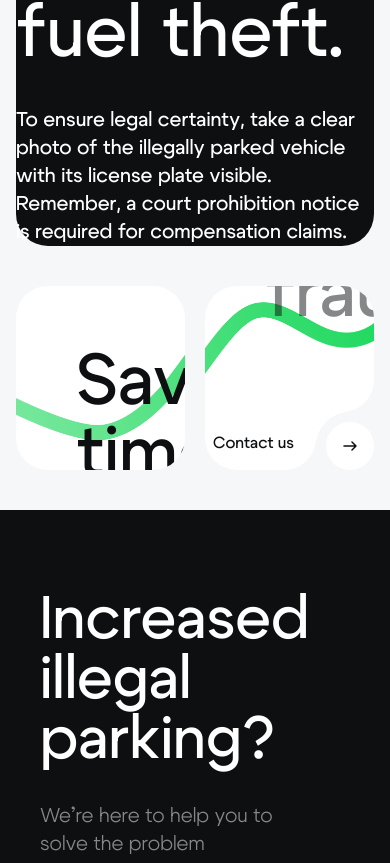
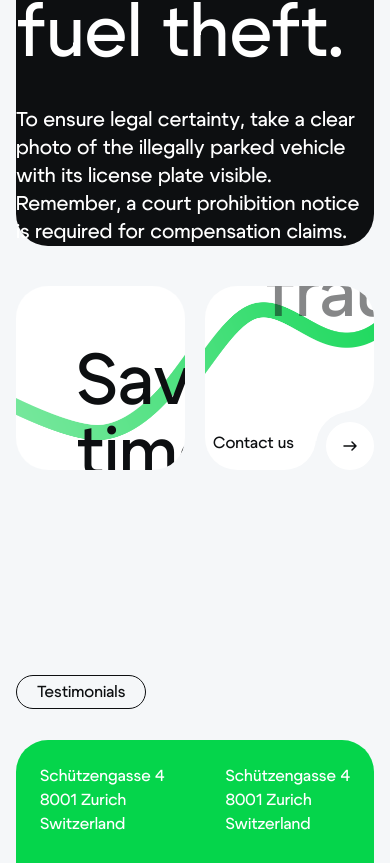
Before and after one commit to NazarSak/falsch-parker, a Next.js app: page /en/home in a window 390 px wide. Shown: the part 11137-12000 px from the top of the page. Built offline with nearby package versions, Linux system fonts and the light colour scheme; what i18next-resources-to-backend would draw is missing.

Commit message:
Finished section Join

```diff
--- /dev/null
+++ b/src/app/[lang]/home/components/sections/components/testimonialsSections/joinSection.jsx
@@ -0,0 +1,40 @@
+import React from 'react';
+import { PayFineButton } from '@/components/buttons/payFineButton';
+import { ContactUs } from '@/components/buttons/contactUs';
+
+export const JoinSection = () => {
+  return (
+    <div className='mb-20 flex h-[1100px] w-full flex-col items-center'>
+      <div className='max-md:-[580px] flex w-full flex-col justify-between rounded-card bg-green p-20 text-white max-sm:p-6 md:h-[760px]'>
+        <div className='flex w-full max-md:flex-col'>
+          <div className='flex justify-between max-md:w-full  md:w-1/2'>
+            <div className='flex flex-col '>
+              <span>Schützengasse 4</span>
+              <span>8001 Zurich</span>
+              <span>Switzerland</span>
+            </div>
+            <div className='flex flex-col'>
+              <span>Schützengasse 4</span>
+              <span>8001 Zurich</span>
+              <span>Switzerland</span>
+            </div>
+          </div>
+          <div className='w-1/2 max-md:w-full md:w-1/2 '>
+            <div className='max-md:pt-6 md:text-right'>+41 44 123 45 67</div>
+          </div>
+        </div>
+
+        <div className='flex items-center max-md:flex-col'>
+          <div className='text-[240px] max-md:text-[144px]'>Join</div>
+          <div className='flex h-full w-full items-end justify-end'>
+            <ContactUs />
+          </div>
+        </div>
+      </div>
+      <div className='mt-20 flex h-[250px] w-full max-w-[450px] flex-col content-between items-center justify-between rounded-card bg-white p-[60px]'>
+        <span className='text-3xl text-dark'>I got a parking fine</span>
+        <PayFineButton text='Pay fine' />
+      </div>
+    </div>
+  );
+};
--- /dev/null
+++ b/src/app/[lang]/home/components/sections/components/testimonialsSections/whatClientsSay.jsx
@@ -0,0 +1,5 @@
+import React from 'react';
+
+export const WhatClientsSay = () => {
+  return <div className='h-[1800px] w-full border border-green'></div>;
+};
--- /dev/null
+++ b/src/app/[lang]/home/components/sections/testimonialsSection.jsx
@@ -0,0 +1,17 @@
+import React from 'react';
+import { Container } from '@/components/container/container';
+import { SectionTitle } from '@/components/sectionTitle/sectionTitle';
+import { WhatClientsSay } from '@/app/[lang]/home/components/sections/components/testimonialsSections/whatClientsSay';
+import { JoinSection } from '@/app/[lang]/home/components/sections/components/testimonialsSections/joinSection';
+
+export const TestimonialsSection = () => {
+  return (
+    <Container>
+      <div className='mb-9 mt-[170px]'>
+        <SectionTitle title='Testimonials' />
+      </div>
+      {/*<WhatClientsSay />*/}
+      <JoinSection />
+    </Container>
+  );
+};
--- a/src/app/[lang]/home/page.jsx
+++ b/src/app/[lang]/home/page.jsx
@@ -7,6 +7,7 @@ import { ParkingTicketSection } from '@/app/[lang]/home/components/sections/park
 import { HowItWorksFirstSection } from '@/app/[lang]/home/components/sections/howItWorksFirstSection';
 import { TowingSection } from '@/app/[lang]/home/components/sections/towingSection';
 import { FuelFraud } from '@/app/[lang]/home/components/sections/fuelFraud';
+import { TestimonialsSection } from '@/app/[lang]/home/components/sections/testimonialsSection';
 
 const Page = () => {
   const ourProductsSectionRef = useRef(null);
@@ -27,6 +28,7 @@ const Page = () => {
       <HowItWorksFirstSection />
       <TowingSection />
       <FuelFraud />
+      <TestimonialsSection />
     </section>
   );
 };
```
